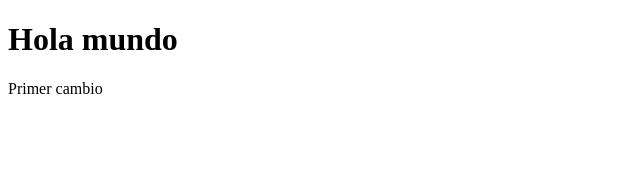
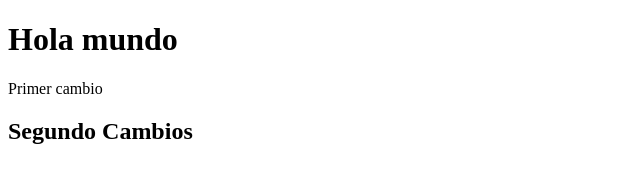
Before and after one commit to EdGaRoman1012/Git_curso, a plain HTML site: page index.html in a window 1280 px wide. Shown: the whole page, without its empty margins (0-640 px from the left). Drawn offline with Linux system fonts and the light colour scheme.

Commit message:
Segundo cambio

```diff
--- a/index.html
+++ b/index.html
@@ -9,5 +9,6 @@
 <body>
     <h1>Hola mundo</h1>
     <p>Primer cambio</p>
+    <h2>Segundo Cambios</h2>
 </body>
 </html>
```
